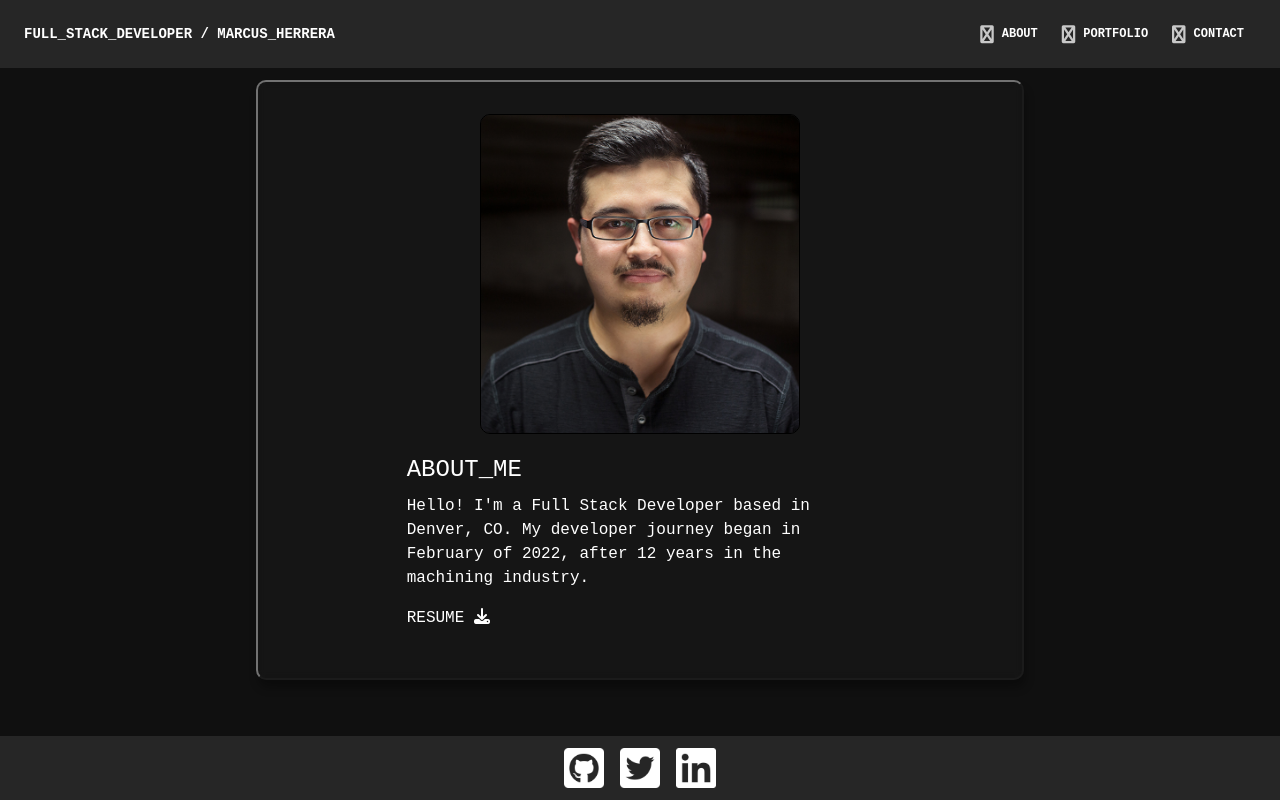
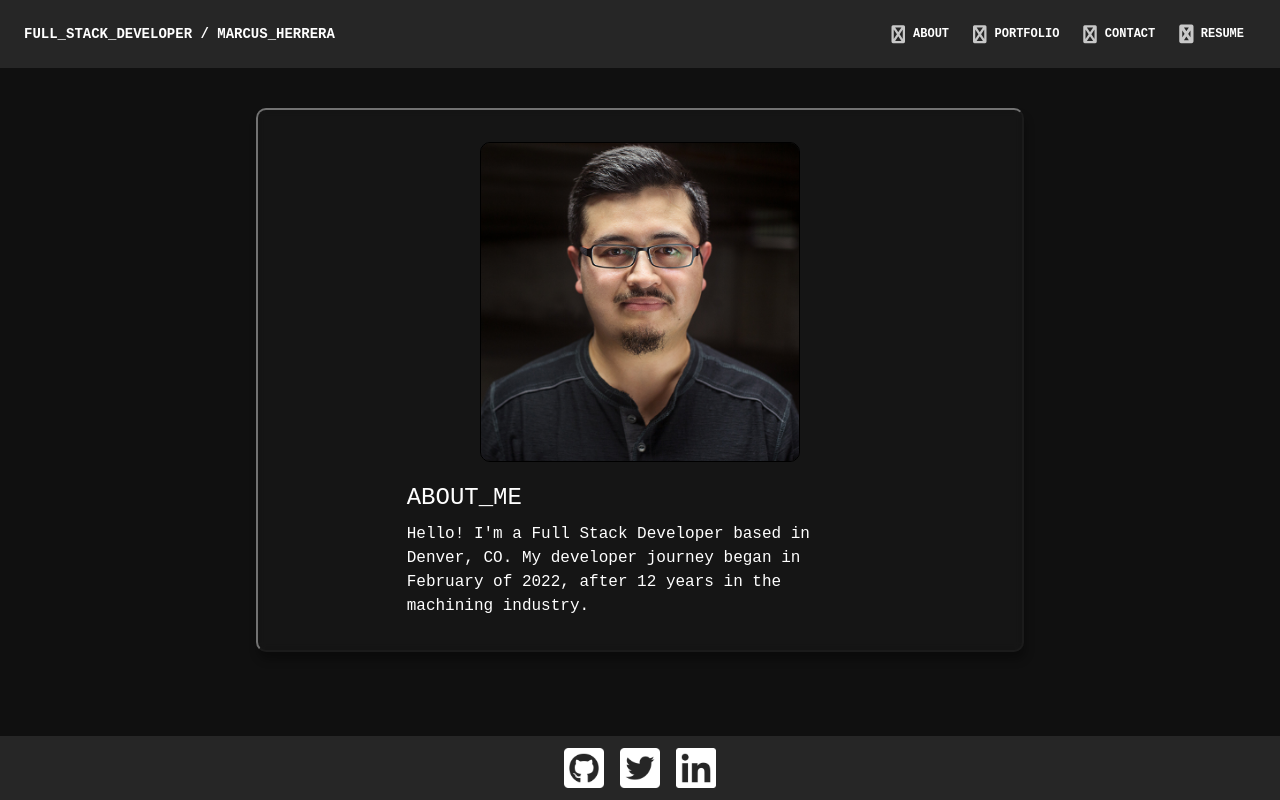
Before and after one commit to mahiv87/Hire-Marcus, a React (Create React App) app: page / in a window 1280 px wide. Built offline with nearby package versions, Linux system fonts and the light colour scheme.

Commit message:
moved resume download to navbar

```diff
--- a/public/index.html
+++ b/public/index.html
@@ -28,7 +28,7 @@
 			rel="stylesheet"
 			href="https://cdnjs.cloudflare.com/ajax/libs/font-awesome/6.1.1/css/all.min.css"
 		/>
-		<title>React App</title>
+		<title>Full Stack Developer / Marcus</title>
 	</head>
 	<body>
 		<noscript>You need to enable JavaScript to run this app.</noscript>
--- a/src/App.css
+++ b/src/App.css
@@ -3,7 +3,7 @@
 }
 
 .about {
-	min-height: calc(100vh - 450px);
+	min-height: calc(100vh - 200px);
 }
 
 .glass-container {
--- a/src/components/About.js
+++ b/src/components/About.js
@@ -1,6 +1,5 @@
 import React from 'react';
 import MyPhoto from '../images/me.png';
-import MyResume from '../images/Marcus-Herrera-Resume.pdf';
 
 const About = () => {
 	return (
@@ -21,13 +20,6 @@ const About = () => {
 						My developer journey began in February of 2022, after 12
 						years in the machining industry.
 					</p>
-					<div className="w-24">
-						<a href={MyResume} target="__blank">
-							<p className="py-4">
-								RESUME <i className="fa-solid fa-download"></i>
-							</p>
-						</a>
-					</div>
 				</div>
 			</div>
 		</div>
--- a/src/components/NavBar.js
+++ b/src/components/NavBar.js
@@ -1,4 +1,5 @@
 import React from 'react';
+import MyResume from '../images/Marcus-Herrera-Resume.pdf';
 
 export default function Navbar({ fixed, currentPage, handlePageChange }) {
 	const [navbarOpen, setNavbarOpen] = React.useState(false);
@@ -67,6 +68,17 @@ export default function Navbar({ fixed, currentPage, handlePageChange }) {
 								<span className="ml-2">Contact</span>
 							</a>
 						</li>
+						<li className="nav-item">
+							<a
+								className="px-3 py-2 flex items-center text-xs uppercase font-bold leading-snug text-white hover:opacity-75"
+								href={MyResume}
+								target="_blank"
+								rel="noreferrer noopener"
+							>
+								<i className="fab fa-solid fa-download text-lg leading-lg text-white opacity-75"></i>
+								<span className="ml-2">RESUME</span>
+							</a>
+						</li>
 					</ul>
 				</div>
 			</div>
--- a/src/components/Projects.js
+++ b/src/components/Projects.js
@@ -9,7 +9,7 @@ import TechBlog from '../images/Tech-Blog-dt.png';
 const ProjectsComponent = () => {
 	return (
 		<div className="about container mx-auto mb-10 flex justify-evenly items-center">
-			<div className="project-container w-5/6">
+			<div className="project-container md:w-5/6 w-full">
 				<div className="glass-container mx-auto">
 					<img alt="Tech Blog" src={TechBlog}></img>
 					<h1 className="py-2 text-2xl">Tech_Blog</h1>
```
